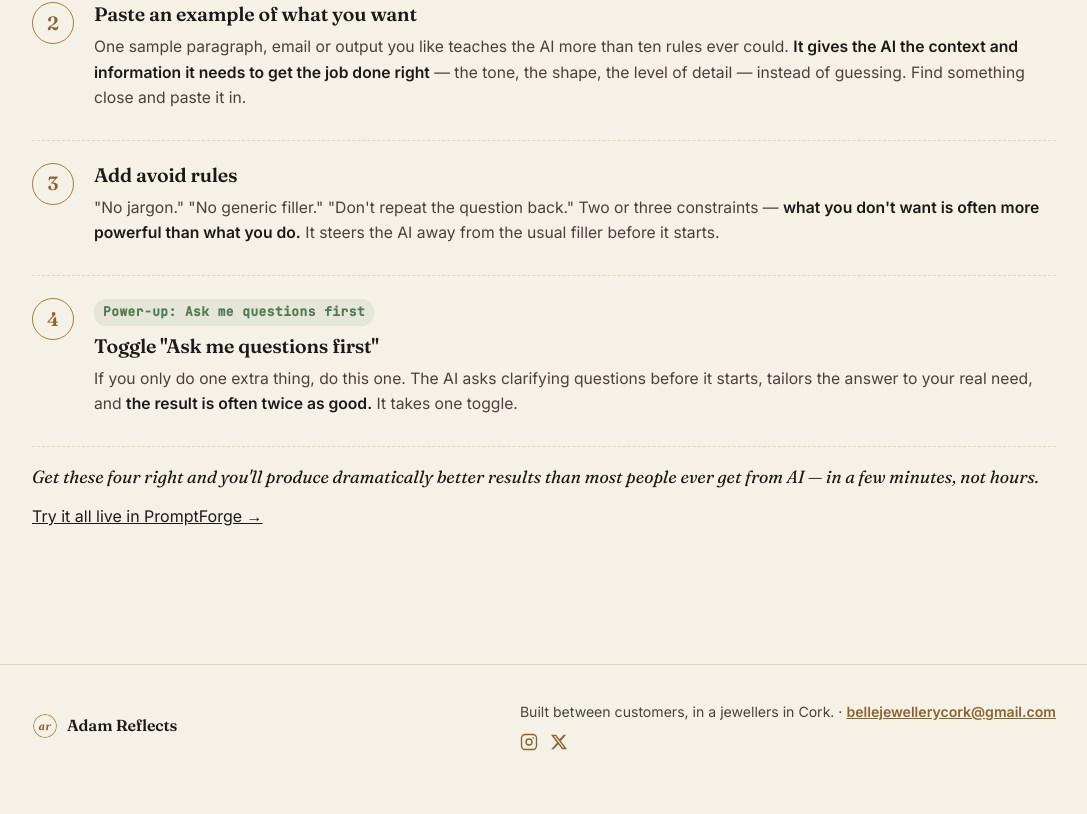
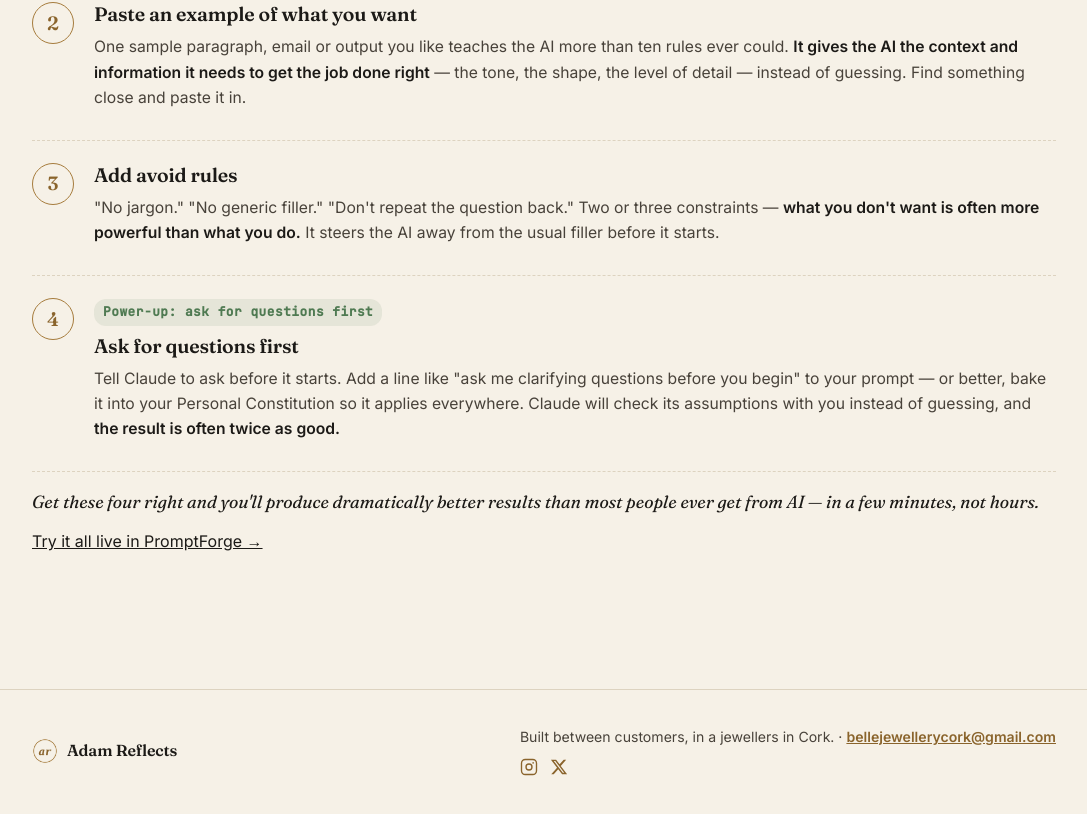
Before and after one commit to holdennopunches/Adamreflects, a Next.js app: page /start-here in a window 1280 px wide. Shown: the part 2258-3072 px from the top of the page, without its empty margins (96-1183 px from the left). Built offline with nearby package versions, Linux system fonts and the light colour scheme.

Commit message:
Fix Start Here: ask-for-questions power-up is a prompt line, not a toggle

```diff
--- a/app/start-here/page.js
+++ b/app/start-here/page.js
@@ -159,15 +159,16 @@ export default function StartHerePage() {
             <div className="sh-num">4</div>
             <div className="sh-body">
               <span className="sh-plus">
-                Power-up: Ask me questions first
+                Power-up: ask for questions first
               </span>
-              <h3>Toggle &quot;Ask me questions first&quot;</h3>
+              <h3>Ask for questions first</h3>
               <p>
-                If you only do one extra thing, do this one. The AI asks
-                clarifying questions before it starts, tailors the answer
-                to your real need, and{" "}
-                <strong>the result is often twice as good.</strong> It
-                takes one toggle.
+                Tell Claude to ask before it starts. Add a line like
+                &quot;ask me clarifying questions before you begin&quot; to
+                your prompt — or better, bake it into your Personal
+                Constitution so it applies everywhere. Claude will check its
+                assumptions with you instead of guessing, and{" "}
+                <strong>the result is often twice as good.</strong>
               </p>
             </div>
           </div>
```
